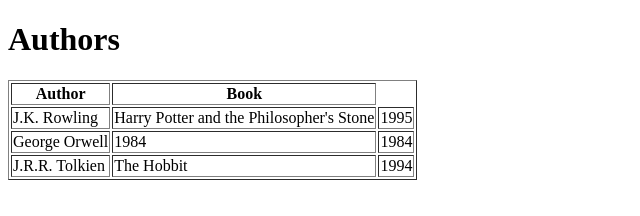
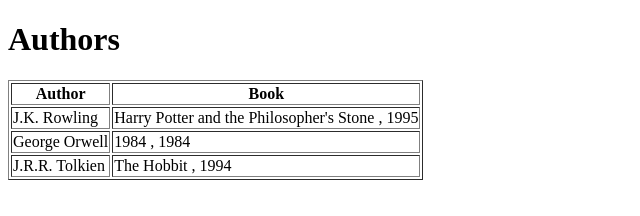
Before and after one commit to nonie186/HTML-and-CSS-Basic-Course, a plain HTML site: page Exercise 4/table.html in a window 1280 px wide. Shown: the whole page, without its empty margins (0-640 px from the left). Drawn offline with Linux system fonts and the light colour scheme.

Commit message:
updated columns

```diff
--- a/Exercise 4/table.html
+++ b/Exercise 4/table.html
@@ -14,18 +14,15 @@
         </tr>
         <tr>
             <td>J.K. Rowling</td>
-            <td>Harry Potter and the Philosopher's Stone</td>
-            <td>1995</td>
+            <td>Harry Potter and the Philosopher's Stone , 1995</td>
         </tr>
         <tr>
             <td>George Orwell</td>
-            <td>1984</td>
-            <td>1984</td>
+            <td>1984 , 1984</td>
         </tr>
         <tr>
             <td>J.R.R. Tolkien</td>
-            <td>The Hobbit</td>
-            <td>1994</td>
+            <td>The Hobbit , 1994</td>
         </tr>
     </table>
 </body>
```
